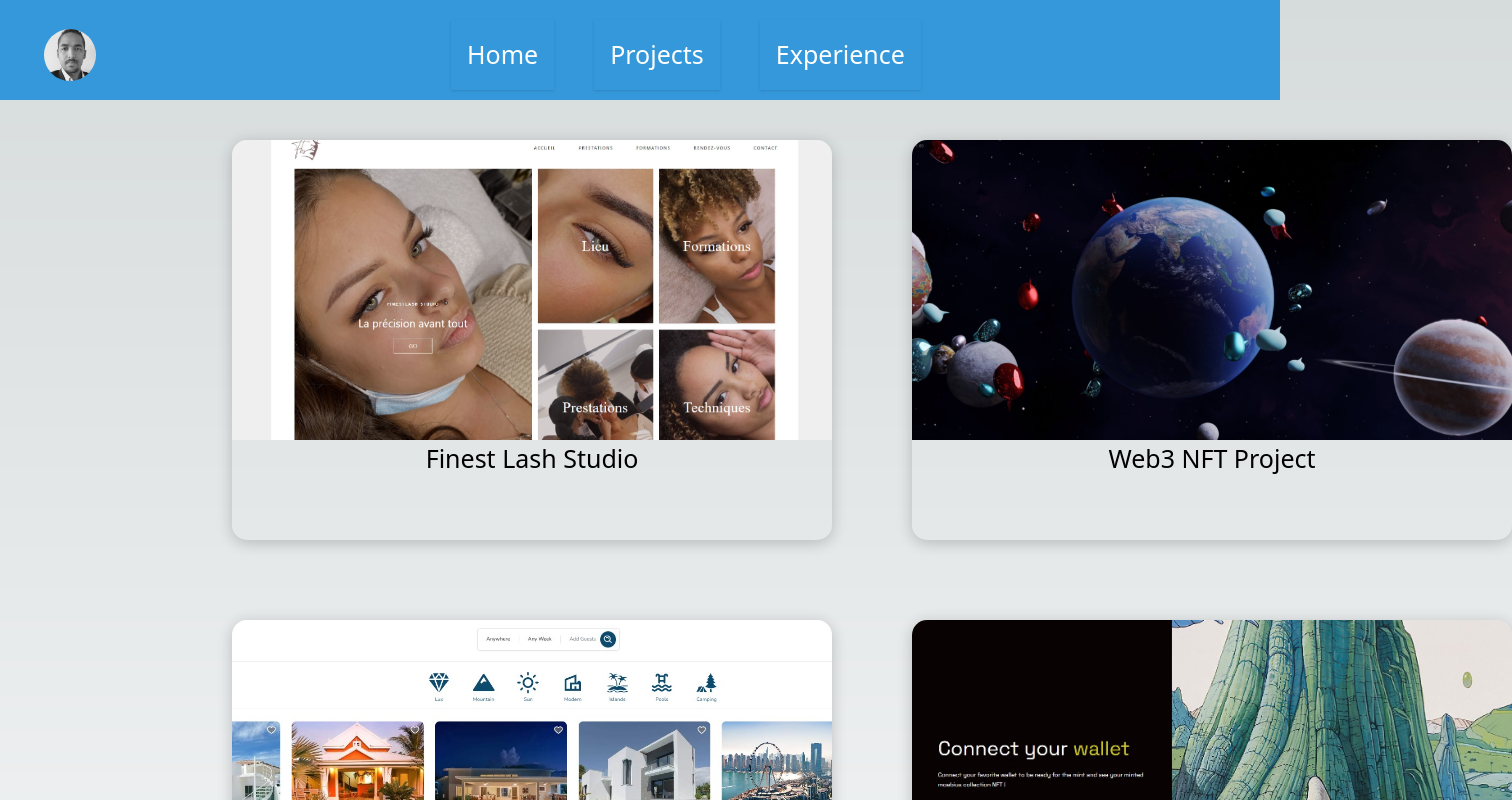
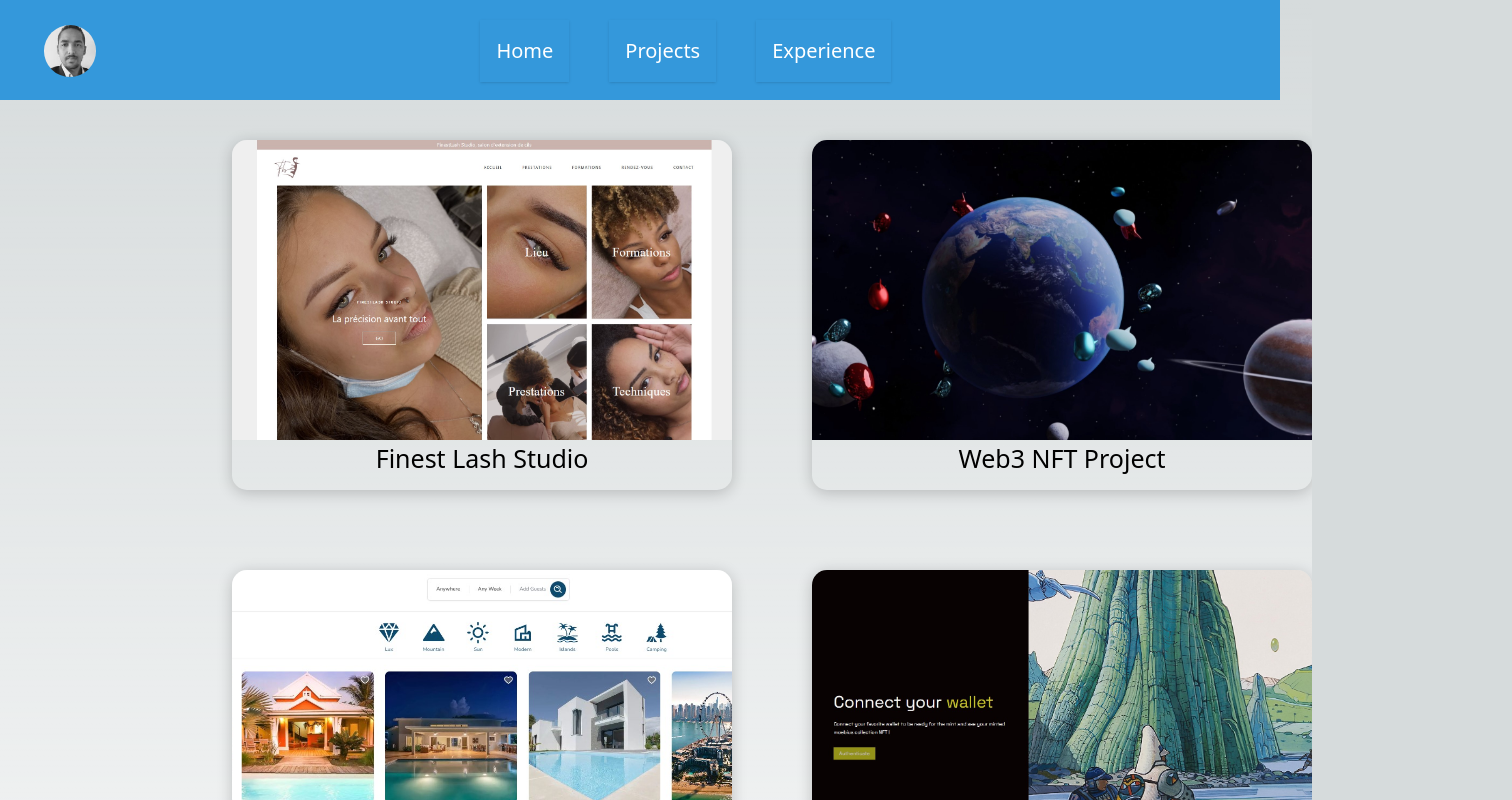
Before and after one commit to bastien-vdb/mynewportfolio, a Next.js app: page /projects in a window 1280 px wide. Shown: the top 800 px of the page, 1512 px wide, since content can reach past the window. Built offline with nearby package versions, Linux system fonts and the light colour scheme.

Commit message:
smaller every component

```diff
--- a/src/components/Navbar.js
+++ b/src/components/Navbar.js
@@ -23,13 +23,13 @@ function Navbar() {
           <Image className="shadow-yellow-100 rounded-full w-14" src={profilePicture} alt="Profile Picture" width={200} height={200} />
         </Link>
         <div className="links">
-          <Link className="hover:text-3xl hover:border-1 shadow hover:bg-[#f1c40f] duration-300 hover:text-[#2980b9] hover:rounded-xl hover:border-yellow-200  duration-100 p-4" href="/">
+          <Link className="hover:text-2xl hover:border-1 shadow hover:bg-[#f1c40f] duration-300 hover:text-[#2980b9] hover:rounded-xl hover:border-yellow-200  duration-100 p-4" href="/">
             Home
           </Link>
-          <Link className="hover:text-3xl hover:border-1 shadow hover:bg-[#f1c40f] duration-300 hover:text-[#2980b9] hover:rounded-xl hover:border-yellow-200  duration-100 p-4" href="/projects">
+          <Link className="hover:text-2xl hover:border-1 shadow hover:bg-[#f1c40f] duration-300 hover:text-[#2980b9] hover:rounded-xl hover:border-yellow-200  duration-100 p-4" href="/projects">
             Projects
           </Link>
-          <Link className="hover:text-3xl hover:border-1 shadow hover:bg-[#f1c40f] duration-300 hover:text-[#2980b9] hover:rounded-xl hover:border-yellow-200  duration-100 p-4" href="/experience">
+          <Link className="hover:text-2xl hover:border-1 shadow hover:bg-[#f1c40f] duration-300 hover:text-[#2980b9] hover:rounded-xl hover:border-yellow-200  duration-100 p-4" href="/experience">
             Experience
           </Link>
         </div>
--- a/src/pages/Home.tsx
+++ b/src/pages/Home.tsx
@@ -10,10 +10,10 @@ function HomePage() {
     return (
         <div className="home">
             <div className="about space-y-10">
-                <Image className="shadow-2xl shadow-yellow-100 rounded-full" src={profilePicture} alt="Profile Picture" width={200} height={200} />
+                <Image className="shadow-2xl shadow-yellow-100 rounded-full w-40" src={profilePicture} alt="Profile Picture" width={200} height={200} />
                 <h2> Hi, I am Bastien</h2>
                 <div className="prompt space-y-10">
-                    <p className="text-4xl">A french software developer with a passion for learning and creating.</p>
+                    <p>A french software developer with a passion for learning and creating.</p>
                     <div className="flex items-center justify-center">
                         <Link href="https://fr.linkedin.com/in/bastien-vermot-de-boisrolin-10051a72" passHref={true} target="_blank" rel="noopener noreferrer" className="hover:scale-110 duration-300">
                             <LinkedInIcon />
--- a/src/pages/projects/[id]/index.js
+++ b/src/pages/projects/[id]/index.js
@@ -13,7 +13,7 @@ function ProjectDisplay() {
     <div className="project">
       <h1> {project?.name}</h1>
       <Image className="" src={project?.image} height={1651} width={957} alt={project?.name} />
-      <Link className="text-4xl text-blue-950 py-6 hover:text-sky-800 hover:text-3xl duration-700 font-bold" href={project?.link ? project?.link : ''}>See more ...</Link>
+      <Link className="text-4xl text-blue-950 py-6 hover:text-sky-800 hover:text-3xl duration-700 font-bold" target="_blank" href={project?.link ? project?.link : ''}>See more ...</Link>
       <p>
         <b>Skills:</b> {project?.skills}
       </p>
--- a/src/styles/Home.css
+++ b/src/styles/Home.css
@@ -17,9 +17,13 @@
   color: #f0f0f0;
 }
 
+.about p {
+  font-size: 30px;
+}
+
 .about h2 {
   font-family: "Segoe UI", Tahoma, Geneva, Verdana, sans-serif;
-  font-size: 80px;
+  font-size: 60px;
   font-weight: bold;
   color: #e9d35b;
 }
@@ -29,7 +33,7 @@
   font-size: 30px;
 }
 .prompt svg {
-  font-size: 60px;
+  font-size: 40px;
   margin: 5px;
   color: white;
 }
--- a/src/styles/Navbar.css
+++ b/src/styles/Navbar.css
@@ -17,7 +17,7 @@
   color: white;
   text-decoration: none;
   margin: 20px;
-  font-size: 25px;
+  font-size: 20px;
 }
 
 .toggleButton {
--- a/src/styles/Projects.css
+++ b/src/styles/Projects.css
@@ -25,8 +25,8 @@
 
 .projectItem {
   border-radius: 15px;
-  width: 600px;
-  height: 400px;
+  width: 500px;
+  height: 350px;
   margin: 40px;
   box-shadow: 0px 3px 15px rgba(0, 0, 0, 0.2);
   text-align: center;
```
